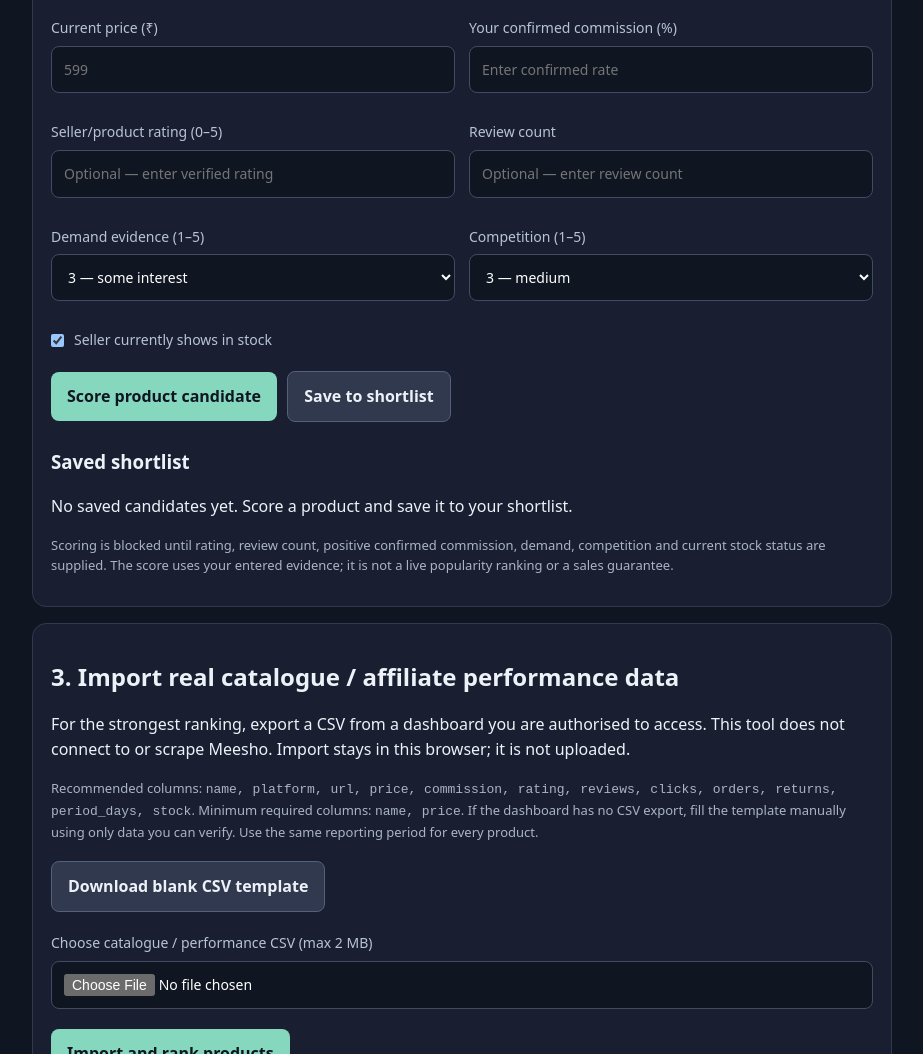
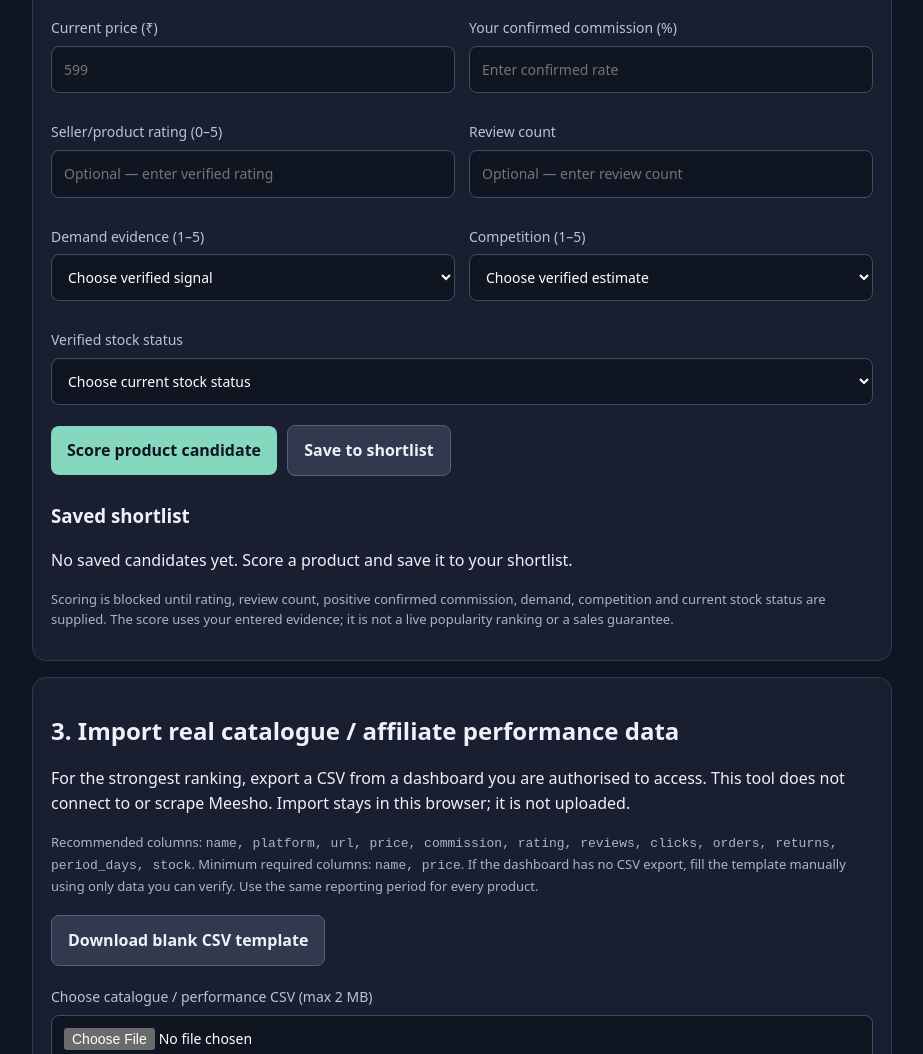
Before and after one commit to fayisaftha786/-ai-commerce-hub-, a website: page index.html in a window 1280 px wide. Shown: the part 1513-2567 px from the top of the page, without its empty margins (178-1101 px from the left). Drawn offline with Linux system fonts and the light colour scheme.

Commit message:
Require explicit demand competition and stock evidence

```diff
--- a/index.html
+++ b/index.html
@@ -74,13 +74,15 @@
             <input id="candidateReviews" type="number" min="0" step="1" placeholder="Optional — enter review count">
           </label>
           <label for="candidateDemand">Demand evidence (1–5)
-            <select id="candidateDemand"><option value="1">1 — little evidence</option><option value="2">2 — weak</option><option value="3" selected>3 — some interest</option><option value="4">4 — strong signals</option><option value="5">5 — repeated buyer interest</option></select>
+            <select id="candidateDemand"><option value="" selected>Choose verified signal</option><option value="1">1 — little evidence</option><option value="2">2 — weak</option><option value="3">3 — some interest</option><option value="4">4 — strong signals</option><option value="5">5 — repeated buyer interest</option></select>
           </label>
           <label for="candidateCompetition">Competition (1–5)
-            <select id="candidateCompetition"><option value="1">1 — low</option><option value="2">2 — manageable</option><option value="3" selected>3 — medium</option><option value="4">4 — high</option><option value="5">5 — very high</option></select>
+            <select id="candidateCompetition"><option value="" selected>Choose verified estimate</option><option value="1">1 — low</option><option value="2">2 — manageable</option><option value="3">3 — medium</option><option value="4">4 — high</option><option value="5">5 — very high</option></select>
           </label>
         </div>
-        <label class="check-label" for="candidateStock"><input id="candidateStock" type="checkbox" checked> Seller currently shows in stock</label>
+        <label for="candidateStock">Verified stock status
+          <select id="candidateStock"><option value="" selected>Choose current stock status</option><option value="in-stock">In stock — verified</option><option value="out-of-stock">Out of stock</option></select>
+        </label>
         <button type="submit">Score product candidate</button>
         <button id="saveCandidate" type="button" class="secondary">Save to shortlist</button>
       </form>
```
